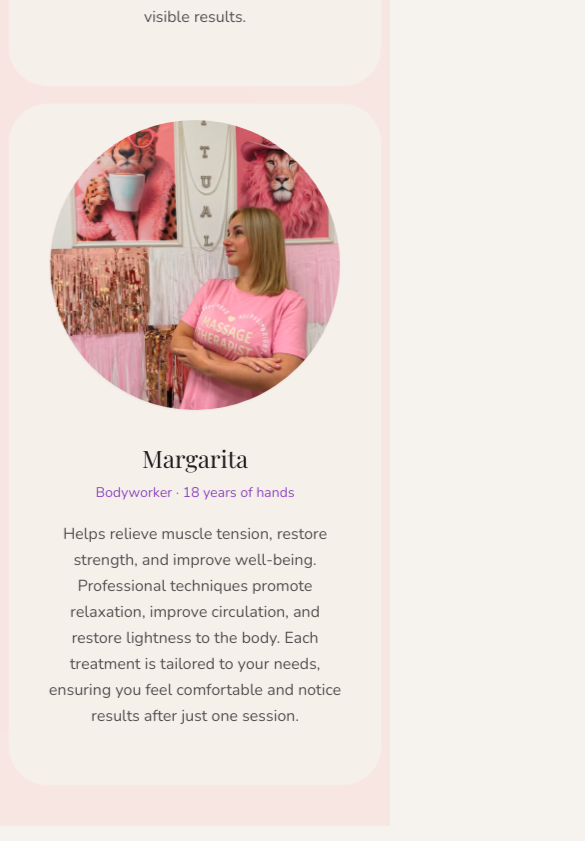
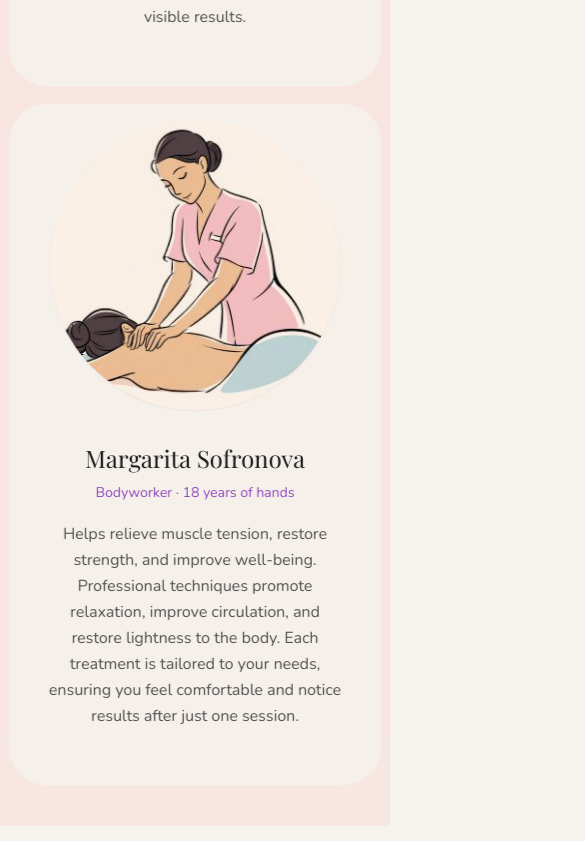
Before and after one commit to KaterinGorbachev/ritual, a Next.js app: page /en in a window 390 px wide. Shown: the part 4603-5444 px from the top of the page, 585 px wide, since content can reach past the window. Built offline with nearby package versions, Linux system fonts and the light colour scheme; no server answers; the database is empty; some icons are missing; a web font is replaced by a local one.

Commit message:
unready sections commented, default image for a team added

```diff
--- a/app/[lang]/dictionaries/en.json
+++ b/app/[lang]/dictionaries/en.json
@@ -239,16 +239,18 @@
   "staff": [
     {
       "id": "facial",
-      "name": "Alena",
+      "name": "Alena Drazdova",
       "service": "Facebeauty · 14 years of hands",
       "image": "/services/Alena.jpeg",
+      "defaultImage": "/back-massage-copilote-draw.jpg",
       "description": "Helps preserve youth and natural beauty without radical treatments. Thanks to a personalized approach and professional techniques, skin tone is improved, puffiness is reduced, facial muscles are relaxed, and contours are defined. Each treatment combines care, aesthetics, and visible results."
     },
     {
       "id": "body",
-      "name": "Margarita",
+      "name": "Margarita Sofronova",
       "service": "Bodyworker · 18 years of hands",
-      "image": "/services/Alena.jpeg",
+      "image": "",
+      "defaultImage": "/back-massage-copilote-draw.jpg",
       "description": "Helps relieve muscle tension, restore strength, and improve well-being. Professional techniques promote relaxation, improve circulation, and restore lightness to the body. Each treatment is tailored to your needs, ensuring you feel comfortable and notice results after just one session."
     }
   ],
--- a/app/[lang]/dictionaries/es.json
+++ b/app/[lang]/dictionaries/es.json
@@ -239,16 +239,18 @@
   "staff": [
     {
       "id": "facial",
-      "name": "Alena",
+      "name": "Alena Drazdova",
       "service": "Belleza facial · 14 años de experiencia",
       "image": "/services/Alena.jpeg",
+      "defaultImage": "/back-massage-copilote-draw.jpg",
       "description": "Ayuda a preservar la juventud y la belleza natural sin tratamientos radicales. Gracias a un enfoque personalizado y a técnicas profesionales, se mejora el tono de la piel, se reduce la hinchazón, se relajan los músculos faciales y se definen los contornos. Cada tratamiento combina cuidado, estética y resultados visibles."
     },
     {
       "id": "body",
-      "name": "Margarita",
+      "name": "Margarita Sofronova",
       "service": "Terapeuta corporal · 18 años de experiencia",
-      "image": "/services/Alena.jpeg",
+      "image": "",
+      "defaultImage": "/back-massage-copilote-draw.jpg",
       "description": "Ayuda a aliviar la tensión muscular, recuperar la fuerza y mejorar el bienestar. Las técnicas profesionales favorecen la relajación, mejoran la circulación y devuelven ligereza al cuerpo. Cada tratamiento se adapta a tus necesidades, para que te sientas cómodo y notes resultados desde la primera sesión."
     }
   ],
@@ -423,13 +425,13 @@
       "id": "utsukusy",
       "name": "Utsukusy",
       "description": "Cosmética profesional española de Barcelona que une la tradición japonesa de la belleza con la ciencia actual.",
-      "image": "/cosmetics/logo-utsukusy-cosmetics.jpeg"
+      "image": "/cosmetics/utsukusy.jpeg"
     },
     {
       "id": "meder",
       "name": "Meder Beauty",
       "description": "Cuidado suizo respetuoso con el microbioma, creado por la dermatóloga Dra. Tiina Meder: péptidos biotecnológicos, pre y probióticos.",
-      "image": "/cosmetics/Meder_Main_Logo_Red_2023_ab3d8fa8-51f0-4695-be61-654f54fddc60_large.jpg"
+      "image": "/cosmetics/meder.jpg"
     },
     {
       "id": "skinderma",
--- a/app/[lang]/dictionaries/ru.json
+++ b/app/[lang]/dictionaries/ru.json
@@ -239,16 +239,18 @@
   "staff": [
     {
       "id": "facial",
-      "name": "Алёна",
+      "name": "Алёна Драздова",
       "service": "Мастер красоты лица · 14 лет опыта",
       "image": "/services/Alena.jpeg",
+      "defaultImage": "/back-massage-copilote-draw.jpg",
       "description": "Помогает сохранить молодость и естественную красоту без радикальных вмешательств. Благодаря индивидуальному подходу и профессиональным техникам улучшается тон кожи, уменьшается отёчность, расслабляются мышцы лица и подчёркивается овал. Каждая процедура сочетает заботу, эстетику и видимый результат."
     },
     {
       "id": "body",
-      "name": "Маргарита",
+      "name": "Маргарита Софронова",
       "service": "Мастер по телу · 18 лет опыта",
-      "image": "/services/Alena.jpeg",
+      "image": "/services/Margarita.jpeg",
+      "defaultImage": "/back-massage-copilote-draw.jpg",
       "description": "Помогает снять мышечное напряжение, восстановить силы и улучшить самочувствие. Профессиональные техники способствуют расслаблению, улучшают кровообращение и возвращают телу лёгкость. Каждая процедура подбирается под ваши потребности, чтобы вы чувствовали себя комфортно и замечали результат уже после первого сеанса."
     }
   ],
--- a/app/[lang]/layout.tsx
+++ b/app/[lang]/layout.tsx
@@ -110,12 +110,12 @@ export default async function RootLayout({
                     <li>
                       <NavLink href="/#aboutus">{dict.nav.about}</NavLink>
                     </li>
-                    <li>
+                    {/*<li>
                       <NavLink href="/services">{dict.nav.services}</NavLink>
                     </li>
                     <li>
                       <NavLink href="#faqs">{dict.nav.faqs}</NavLink>
-                    </li>
+                    </li>*/}
                     <li>
                       <NavLink href="/#contact">{dict.nav.contact}</NavLink>
                     </li>
@@ -175,12 +175,12 @@ export default async function RootLayout({
                     <li>
                       <NavLink href="/#aboutus">{dict.nav.about}</NavLink>
                     </li>
-                    <li>
+                    {/*<li>
                       <NavLink href="/services">{dict.nav.services}</NavLink>
                     </li>
                     <li>
                       <NavLink href="#faqs">{dict.nav.faqs}</NavLink>
-                    </li>
+                    </li>*/}
                     <li>
                       <NavLink href="/#contact">{dict.nav.contact}</NavLink>
                     </li>
@@ -229,9 +229,9 @@ export default async function RootLayout({
           </section>
           <section className="flex flex-col gap-12 items-center justify-center  w-full bg-gradient-to-b from-blush to-blush pt-10 pb-6 px-4">
             <div className="flex flex-row flex-wrap items-center justify-center gap-4 max-w-400">
-              <NavLink href="">{dict.nav.blog}</NavLink>
+              {/*<NavLink href="">{dict.nav.blog}</NavLink>*/}
               <NavLink href="">{dict.footer.privacyPolicy}</NavLink>
-              <NavLink href="">{dict.footer.contactUs}</NavLink>
+              {/*<NavLink href="">{dict.footer.contactUs}</NavLink>*/}
             </div>
             <p className="text-sm text-ink/70 text-center">
               &copy; 2026 Ritual. {dict.footer.rightsReserved} - {dict.footer.designedBy} <a href="https://www.linkedin.com/in/katerina-gorbacheva-93717324a/" target="_blank" rel="noopener noreferrer" className="underline hover:no-underline text-iris">
--- a/app/[lang]/page.tsx
+++ b/app/[lang]/page.tsx
@@ -75,7 +75,7 @@ export default async function HomePage({ params }: PageProps<"/[lang]">) {
               name={member.name}
               profession={member.service}
               description={member.description}
-              image={member.image}
+              image={member.image ? member.image : member.defaultImage}
               className={i % 2 == 1 ? "team-card--from-right" : "team-card--from-left"} />
 
           ))}
@@ -112,60 +112,7 @@ export default async function HomePage({ params }: PageProps<"/[lang]">) {
           />
         </div>
       </div>
-      <div className="py-10 lg:py-18 flex flex-col items-center justify-center gap-6 lg:gap-12 w-full scroll-mt-24 " id="booking">
-        <div className="flex flex-col gap-2 items-center justify-center px-4 text-center">
-          <p className="font-handwriting text-magenta text-2xl leading-normal text-center">{dict.booking.eyebrow}</p>
-          <h2 className="traking normal text-[clamp(1.75rem,5vw,2.25rem)] font-display font-semibold text-center">{dict.booking.title}</h2>
-          <p className="font-body text-base tracking-normal text-ink/75 max-w-2xl">
-            {dict.booking.description}
-          </p>
-        </div>
-        <div className="w-full max-w-400 px-4 md:px-8 lg:px-24 py-10">
-          <BookingSlots
-            items={dict.booking.slots}
-            labels={{
-              card: {
-                duration: dict.booking.durationLabel,
-                date: dict.booking.dateLabel,
-                price: dict.booking.priceLabel,
-                book: dict.booking.book,
-              },
-              nav: {
-                previous: dict.booking.prev,
-                next: dict.booking.next,
-                track: dict.booking.trackLabel,
-              },
-              formTitle: dict.booking.formTitle,
-              close: dict.booking.close,
-              form: {
-                heading: dict.booking.form.heading,
-                duration: dict.booking.durationLabel,
-                date: dict.booking.dateLabel,
-                price: dict.booking.priceLabel,
-                name: dict.booking.form.name,
-                phone: dict.booking.form.phone,
-                phoneHint: dict.booking.form.phoneHint,
-                language: dict.booking.form.language,
-                // Each language is named in its own tongue, so it stays
-                // recognisable whichever locale the page is in.
-                languageOptions: dict.booking.languages,
-                consent: dict.booking.form.consent,
-                marketing: dict.booking.form.marketing,
-                confirm: dict.booking.form.confirm,
-                sending: dict.booking.form.sending,
-                later: dict.booking.form.later,
-                errors: dict.booking.form.errors,
-              },
-              success: {
-                title: dict.booking.success.title,
-                message: dict.booking.success.message,
-                done: dict.booking.success.done,
-                close: dict.booking.close,
-              },
-            }}
-          />
-        </div>
-      </div>
+
       <FilmSection
         eyebrow={dict.film.eyebrow}
         title={dict.film.title}
--- a/app/ui/TeamCard.tsx
+++ b/app/ui/TeamCard.tsx
@@ -36,7 +36,7 @@ export function TeamCard({
 
     return (
         <li ref={ref} data-testid="team-card" className={`relative flex-col md:flex-row flex items-center justify-center gap-4 py-4 md:p-2 min-h-72 w-full rounded-pill md:rounded-full overflow-hidden border border-blush/10 bg-cream/80 text-start transition hover:shadow-[0_0_0_1px_rgba(218,24,132,.12),0_18px_50px_-24px_rgba(218,24,132,.45)] team-card max-w-[800px] min-w-0 lg:min-w-[655px] ${inView ? "team-card--in-view" : ""} ${className}`}>
-            <div className="relative shrink-0 overflow-hidden rounded-full w-[290px] shadow-xs h-[290px] ">
+            <div className="relative shrink-0 overflow-hidden rounded-full w-[290px] shadow-xs h-[290px] bg-blush/30 bg-cover bg-center">
                 <img src={image} alt={name} className="w-full h-full object-cover object-center" />
             </div>
             <div className={`flex flex-col transition-[transform,opacity] duration-500 ease-[cubic-bezier(.22,.61,.36,1)] md:static md:inset-auto md:z-auto md:translate-x-0 md:opacity-100 md:pointer-events-auto bg-transparent md:flex w-full items-center md:items-start justify-center pt-4 pb-10 gap-2 md:pr-2 md:px-0 rounded-card `}>
```
Also changed, not shown: app/ui/FreeWindows.tsx (added, +54 -0 lines), public/back-massage-copilote-draw.jpg (added).
